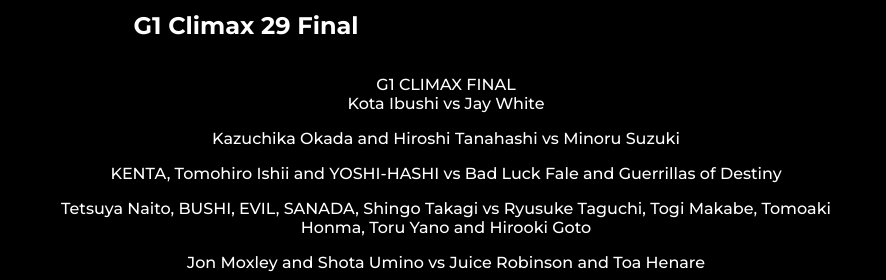
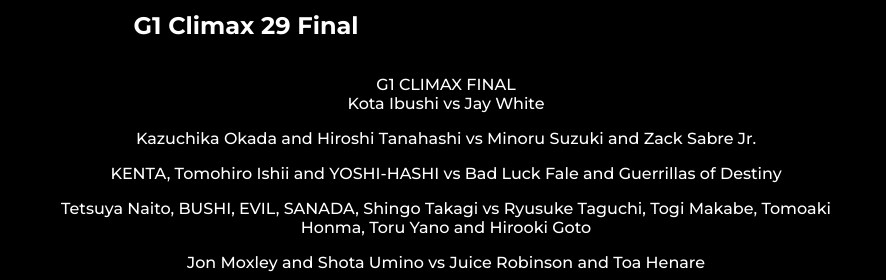
Before and after one commit to larky83/njpw, a plain HTML site: page index.html in a window 1280 px wide. Shown: the part 9920-10200 px from the top of the page, 394-1280 px from the left. Drawn offline with Linux system fonts and the light colour scheme.

Commit message:
Update index.html

```diff
--- a/index.html
+++ b/index.html
@@ -402,7 +402,7 @@
         </div>
         <div class="right">
             <p><span class="main">G1 Climax Final</span><br>Kota Ibushi vs Jay White</p>
-            <p>Kazuchika Okada and Hiroshi Tanahashi vs Minoru Suzuki</p>
+            <p>Kazuchika Okada and Hiroshi Tanahashi vs Minoru Suzuki and Zack Sabre Jr.</p>
             <p>KENTA, Tomohiro Ishii and YOSHI-HASHI vs Bad Luck Fale and Guerrillas of Destiny</p>
             <p>Tetsuya Naito, BUSHI, EVIL, SANADA, Shingo Takagi vs Ryusuke Taguchi, Togi Makabe, Tomoaki Honma, Toru Yano and Hirooki Goto</p>
             <p>Jon Moxley and Shota Umino vs Juice Robinson and Toa Henare</p>
```
